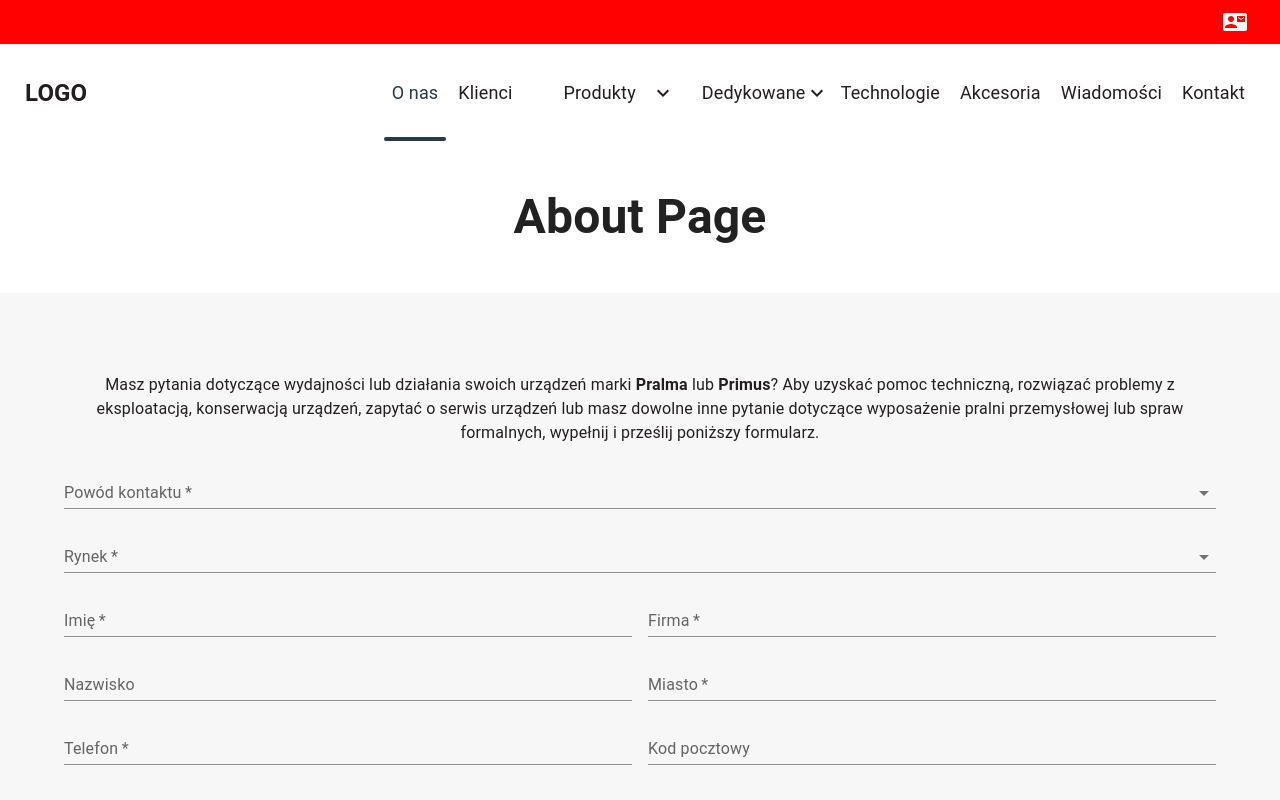
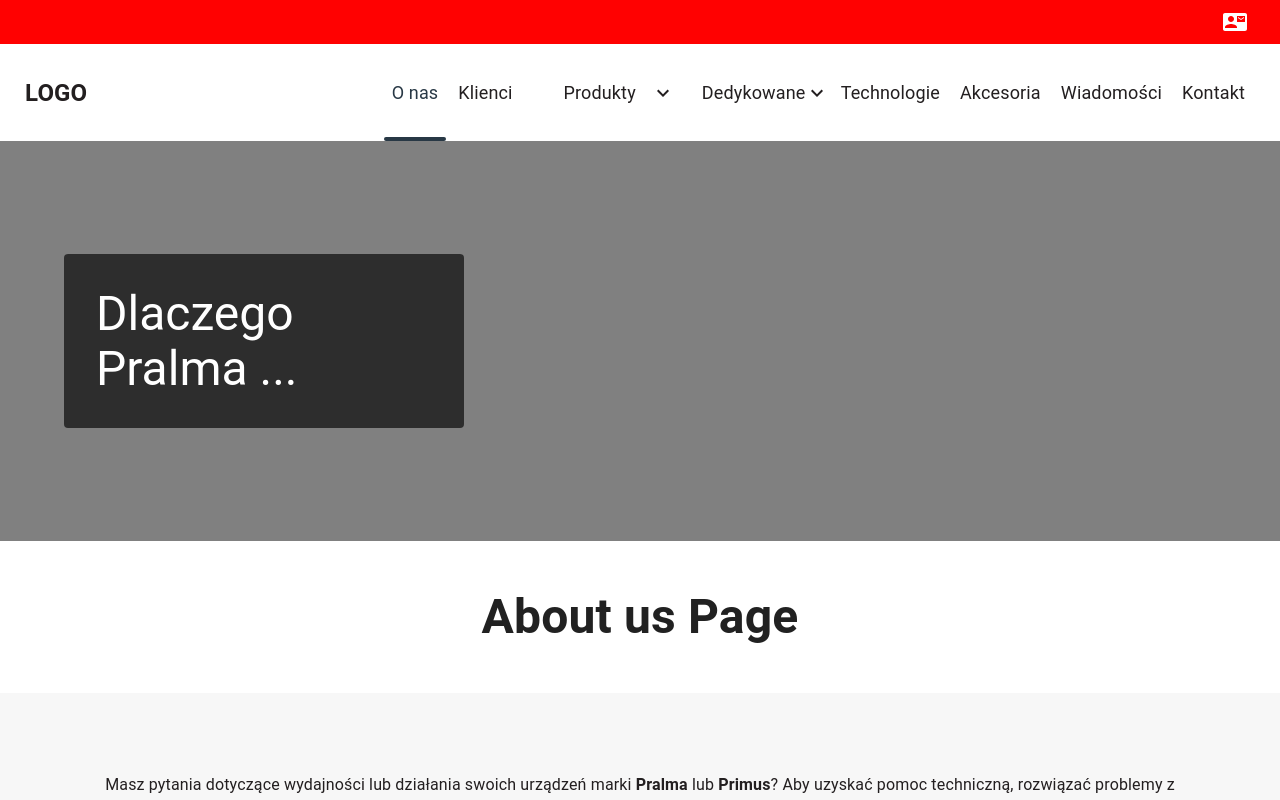
Before and after one commit to krystek77/react-website-client-side, a React (Create React App) app: page /o-nas in a window 1280 px wide. Built offline with nearby package versions, Linux system fonts and the light colour scheme.

Commit message:
Use hero component on about us page

```diff
--- a/src/components/pages/About.js
+++ b/src/components/pages/About.js
@@ -1,6 +1,23 @@
+/* eslint-disable no-unused-vars */
 import React from 'react';
+import {makeStyles} from '@mui/styles'
 
-function About(){
-    return <div className="page"><span>About Page</span></div>
+const useStyles = makeStyles((theme)=>({
+
+}))
+
+import Hero from '../Hero/Hero';
+
+
+function About() {
+const classes = useStyles();
+  return (
+    <React.Fragment>
+      <Hero blend="grey" bgImage="" title="Dlaczego Pralma ..." subtitle="" />
+      <main className={[`${classes.aboutPage}`, 'page'].join(' ')}>
+        <span>About us Page</span>
+      </main>
+    </React.Fragment>
+  );
 }
 export default About;
```
